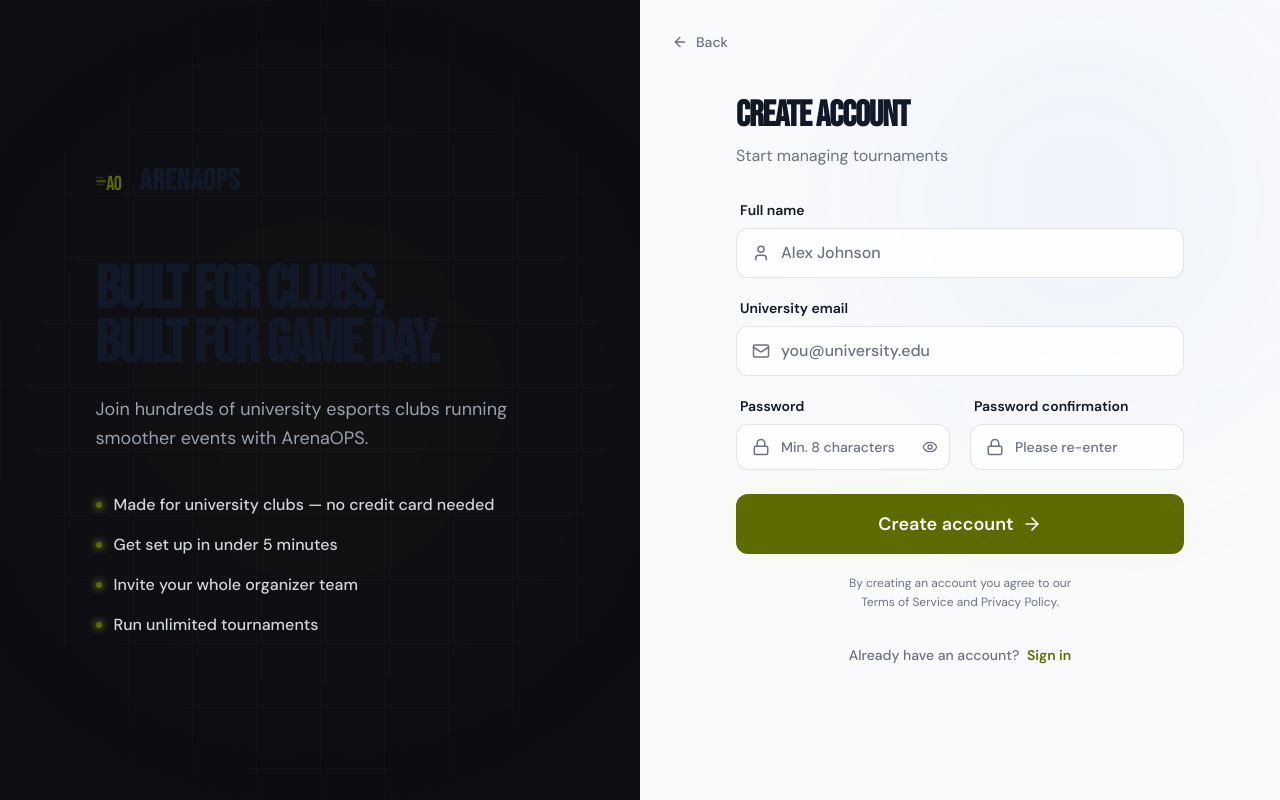
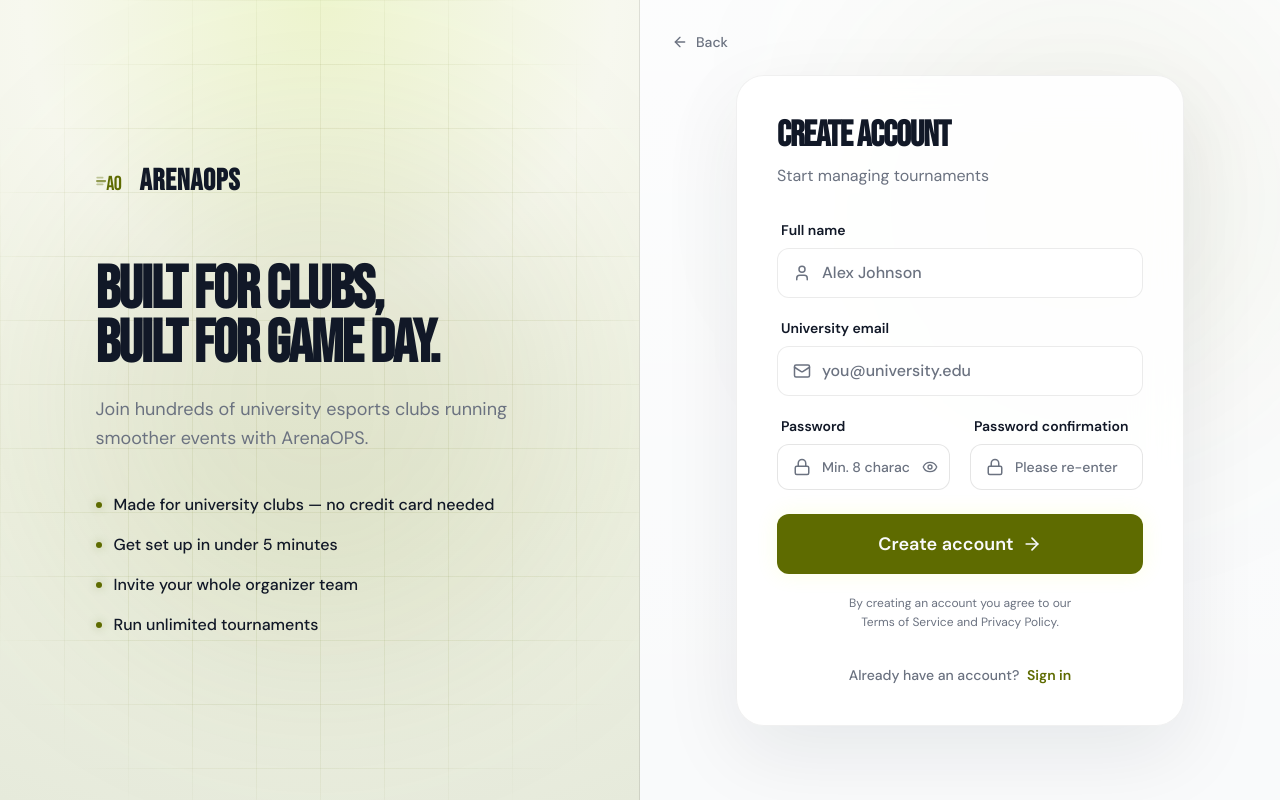
Before and after one commit to thangsauce/ArenaOps, a React (Vite) app in the folder frontend/: page /register in a window 1280 px wide. Built offline with nearby package versions, Linux system fonts and the light colour scheme.

Commit message:
Update color of a text

```diff
--- a/frontend/src/pages/Login.tsx
+++ b/frontend/src/pages/Login.tsx
@@ -38,10 +38,10 @@
   return (
     <div className="min-h-screen flex flex-col md:flex-row bg-arena-bg font-sans text-arena-text overflow-hidden">
       {/* Left Panel */}
-      <div className="hidden md:flex md:w-5/12 lg:w-1/2 relative p-12 flex-col justify-center overflow-hidden border-r border-arena-border bg-[#0d0d14]">
+      <div className="hidden md:flex md:w-5/12 lg:w-1/2 relative p-12 flex-col justify-center overflow-hidden border-r border-arena-border bg-[radial-gradient(circle_at_top,#eef5cf_0%,#f7f8ef_34%,#eef1e2_65%,#e6eadb_100%)] dark:bg-[radial-gradient(circle_at_top,#1e2212_0%,#13150f_38%,#0d0d14_100%)]">
         {/* Decorative Grid */}
-        <div className="absolute inset-0 bg-[linear-gradient(to_right,#ffffff05_1px,transparent_1px),linear-gradient(to_bottom,#ffffff05_1px,transparent_1px)] bg-size-[4rem_4rem] mask-[radial-gradient(ellipse_60%_60%_at_50%_50%,#000_70%,transparent_100%)]" />
-        <div className="absolute top-1/2 left-1/2 -translate-x-1/2 -translate-y-1/2 w-125 h-125 bg-arena-accent/5 blur-[100px] rounded-full pointer-events-none" />
+        <div className="absolute inset-0 bg-[linear-gradient(to_right,rgba(94,107,0,0.08)_1px,transparent_1px),linear-gradient(to_bottom,rgba(94,107,0,0.08)_1px,transparent_1px)] dark:bg-[linear-gradient(to_right,#ffffff05_1px,transparent_1px),linear-gradient(to_bottom,#ffffff05_1px,transparent_1px)] bg-size-[4rem_4rem] mask-[radial-gradient(ellipse_60%_60%_at_50%_50%,#000_70%,transparent_100%)]" />
+        <div className="absolute top-1/2 left-1/2 -translate-x-1/2 -translate-y-1/2 w-125 h-125 bg-arena-accent/12 dark:bg-arena-accent/5 blur-[100px] rounded-full pointer-events-none" />
 
         <div className="relative z-10 max-w-md mx-auto">
           <Link
@@ -67,7 +67,7 @@
             initial={{ opacity: 0, y: 20 }}
             animate={{ opacity: 1, y: 0 }}
             transition={{ duration: 0.6, delay: 0.1 }}
-            className="text-lg text-gray-400 mb-10 leading-relaxed"
+            className="text-lg text-arena-text-muted dark:text-gray-400 mb-10 leading-relaxed"
           >
             Manage tournaments, track matches live, and run events your club
             will remember.
@@ -87,9 +87,9 @@
             ].map((text, i) => (
               <li
                 key={i}
-                className="flex items-center gap-3 text-gray-300 font-medium"
+                className="flex items-center gap-3 text-arena-text dark:text-gray-300 font-medium"
               >
-                <span className="w-1.5 h-1.5 rounded-full bg-arena-accent shrink-0 shadow-[0_0_8px_rgba(232,255,71,0.8)]" />
+                <span className="w-1.5 h-1.5 rounded-full bg-arena-accent shrink-0 shadow-[0_0_8px_rgba(94,107,0,0.35)] dark:shadow-[0_0_8px_rgba(232,255,71,0.8)]" />
                 {text}
               </li>
             ))}
@@ -98,8 +98,8 @@
       </div>
 
       {/* Right Form */}
-      <div className="flex-1 flex items-center justify-center p-6 sm:p-12 relative">
-        <div className="absolute right-0 top-0 w-100 h-100 bg-blue-500/5 blur-[120px] rounded-full pointer-events-none" />
+      <div className="flex-1 flex items-center justify-center p-6 sm:p-12 relative bg-[linear-gradient(180deg,rgba(255,255,255,0.55),transparent)] dark:bg-none">
+        <div className="absolute right-0 top-0 w-100 h-100 bg-arena-accent/8 dark:bg-blue-500/5 blur-[120px] rounded-full pointer-events-none" />
 
         {/* Home Button */}
         <button
@@ -114,7 +114,7 @@
           initial={{ opacity: 0, scale: 0.95 }}
           animate={{ opacity: 1, scale: 1 }}
           transition={{ duration: 0.4 }}
-          className="w-full max-w-md"
+          className="w-full max-w-md rounded-[28px] border border-black/6 dark:border-white/8 bg-white/88 dark:bg-arena-surface/70 backdrop-blur-xl shadow-[0_28px_80px_rgba(17,24,39,0.08)] dark:shadow-[0_28px_80px_rgba(0,0,0,0.38)] p-8 sm:p-10"
         >
           {/* Mobile Logo */}
           <Link
@@ -150,7 +150,7 @@
                 <input
                   id="email"
                   type="email"
-                  className="w-full bg-arena-surface/80 border border-arena-border rounded-xl py-3.5 pl-11 pr-4 text-arena-text placeholder:text-arena-text-muted focus:outline-none focus:border-arena-accent/50 focus:ring-1 focus:ring-arena-accent/50 transition-all font-medium"
+                  className="w-full bg-white/90 dark:bg-arena-surface/80 border border-black/8 dark:border-arena-border rounded-xl py-3.5 pl-11 pr-4 text-arena-text placeholder:text-arena-text-muted focus:outline-none focus:border-arena-accent/50 focus:ring-1 focus:ring-arena-accent/50 transition-all font-medium"
                   placeholder="you@university.edu"
                   value={email}
                   onChange={(e) => setEmail(e.target.value)}
@@ -188,7 +188,7 @@
                   ref={passwordRef}
                   id="password"
                   type={showPass ? "text" : "password"}
-                  className="w-full bg-arena-surface/80 border border-arena-border rounded-xl py-3.5 pl-11 pr-12 text-arena-text placeholder:text-arena-text-muted focus:outline-none focus:border-arena-accent/50 focus:ring-1 focus:ring-arena-accent/50 transition-all font-medium"
+                  className="w-full bg-white/90 dark:bg-arena-surface/80 border border-black/8 dark:border-arena-border rounded-xl py-3.5 pl-11 pr-12 text-arena-text placeholder:text-arena-text-muted focus:outline-none focus:border-arena-accent/50 focus:ring-1 focus:ring-arena-accent/50 transition-all font-medium"
                   placeholder="••••••••"
                   value={password}
                   onChange={(e) => setPassword(e.target.value)}
--- a/frontend/src/pages/Register.tsx
+++ b/frontend/src/pages/Register.tsx
@@ -51,10 +51,10 @@
   return (
     <div className="min-h-screen flex flex-col md:flex-row bg-arena-bg font-sans text-arena-text overflow-hidden">
       {/* Left Panel */}
-      <div className="hidden md:flex md:w-5/12 lg:w-1/2 relative p-12 flex-col justify-center overflow-hidden border-r border-arena-border bg-[#0d0d14]">
+      <div className="hidden md:flex md:w-5/12 lg:w-1/2 relative p-12 flex-col justify-center overflow-hidden border-r border-arena-border bg-[radial-gradient(circle_at_top,#eef5cf_0%,#f7f8ef_34%,#eef1e2_65%,#e6eadb_100%)] dark:bg-[radial-gradient(circle_at_top,#1e2212_0%,#13150f_38%,#0d0d14_100%)]">
         {/* Decorative Grid */}
-        <div className="absolute inset-0 bg-[linear-gradient(to_right,#ffffff05_1px,transparent_1px),linear-gradient(to_bottom,#ffffff05_1px,transparent_1px)] bg-size-[4rem_4rem] mask-[radial-gradient(ellipse_60%_60%_at_50%_50%,#000_70%,transparent_100%)]" />
-        <div className="absolute top-1/2 left-1/2 -translate-x-1/2 -translate-y-1/2 w-125 h-125 bg-arena-accent/5 blur-[100px] rounded-full pointer-events-none" />
+        <div className="absolute inset-0 bg-[linear-gradient(to_right,rgba(94,107,0,0.08)_1px,transparent_1px),linear-gradient(to_bottom,rgba(94,107,0,0.08)_1px,transparent_1px)] dark:bg-[linear-gradient(to_right,#ffffff05_1px,transparent_1px),linear-gradient(to_bottom,#ffffff05_1px,transparent_1px)] bg-size-[4rem_4rem] mask-[radial-gradient(ellipse_60%_60%_at_50%_50%,#000_70%,transparent_100%)]" />
+        <div className="absolute top-1/2 left-1/2 -translate-x-1/2 -translate-y-1/2 w-125 h-125 bg-arena-accent/12 dark:bg-arena-accent/5 blur-[100px] rounded-full pointer-events-none" />
 
         <div className="relative z-10 max-w-md mx-auto">
           <Link
@@ -82,7 +82,7 @@
             initial={{ opacity: 0, y: 20 }}
             animate={{ opacity: 1, y: 0 }}
             transition={{ duration: 0.6, delay: 0.1 }}
-            className="text-lg text-gray-400 mb-10 leading-relaxed"
+            className="text-lg text-arena-text-muted dark:text-gray-400 mb-10 leading-relaxed"
           >
             Join hundreds of university esports clubs running smoother events
             with ArenaOPS.
@@ -102,9 +102,9 @@
             ].map((text, i) => (
               <li
                 key={i}
-                className="flex items-center gap-3 text-gray-300 font-medium"
+                className="flex items-center gap-3 text-arena-text dark:text-gray-300 font-medium"
               >
-                <span className="w-1.5 h-1.5 rounded-full bg-arena-accent shrink-0 shadow-[0_0_8px_rgba(232,255,71,0.8)]" />
+                <span className="w-1.5 h-1.5 rounded-full bg-arena-accent shrink-0 shadow-[0_0_8px_rgba(94,107,0,0.35)] dark:shadow-[0_0_8px_rgba(232,255,71,0.8)]" />
                 {text}
               </li>
             ))}
@@ -113,8 +113,8 @@
       </div>
 
       {/* Right Form */}
-      <div className="flex-1 flex items-center justify-center p-6 sm:p-12 relative">
-        <div className="absolute right-0 top-0 w-100 h-100 bg-blue-500/5 blur-[120px] rounded-full pointer-events-none" />
+      <div className="flex-1 flex items-center justify-center p-6 sm:p-12 relative bg-[linear-gradient(180deg,rgba(255,255,255,0.55),transparent)] dark:bg-none">
+        <div className="absolute right-0 top-0 w-100 h-100 bg-arena-accent/8 dark:bg-blue-500/5 blur-[120px] rounded-full pointer-events-none" />
 
         {/* Back Button */}
         <button
@@ -129,7 +129,7 @@
           initial={{ opacity: 0, scale: 0.95 }}
           animate={{ opacity: 1, scale: 1 }}
           transition={{ duration: 0.4 }}
-          className="w-full max-w-md my-auto pb-10"
+          className="w-full max-w-md my-auto pb-10 rounded-[28px] border border-black/6 dark:border-white/8 bg-white/88 dark:bg-arena-surface/70 backdrop-blur-xl shadow-[0_28px_80px_rgba(17,24,39,0.08)] dark:shadow-[0_28px_80px_rgba(0,0,0,0.38)] p-8 sm:p-10"
         >
           {/* Mobile Logo */}
           <Link
@@ -165,7 +165,7 @@
                 <input
                   id="name"
                   type="text"
-                  className="w-full bg-arena-surface/80 border border-arena-border rounded-xl py-3 pl-11 pr-4 text-arena-text placeholder:text-arena-text-muted focus:outline-none focus:border-arena-accent/50 focus:ring-1 focus:ring-arena-accent/50 transition-all font-medium"
+                  className="w-full bg-white/90 dark:bg-arena-surface/80 border border-black/8 dark:border-arena-border rounded-xl py-3 pl-11 pr-4 text-arena-text placeholder:text-arena-text-muted focus:outline-none focus:border-arena-accent/50 focus:ring-1 focus:ring-arena-accent/50 transition-all font-medium"
                   placeholder="Alex Johnson"
                   value={name}
                   onChange={(e) => setName(e.target.value)}
@@ -195,7 +195,7 @@
                   ref={emailRef}
                   id="email"
                   type="email"
-                  className="w-full bg-arena-surface/80 border border-arena-border rounded-xl py-3 pl-11 pr-4 text-arena-text placeholder:text-arena-text-muted focus:outline-none focus:border-arena-accent/50 focus:ring-1 focus:ring-arena-accent/50 transition-all font-medium"
+                  className="w-full bg-white/90 dark:bg-arena-surface/80 border border-black/8 dark:border-arena-border rounded-xl py-3 pl-11 pr-4 text-arena-text placeholder:text-arena-text-muted focus:outline-none focus:border-arena-accent/50 focus:ring-1 focus:ring-arena-accent/50 transition-all font-medium"
                   placeholder="you@university.edu"
                   value={email}
                   onChange={(e) => setEmail(e.target.value)}
```
